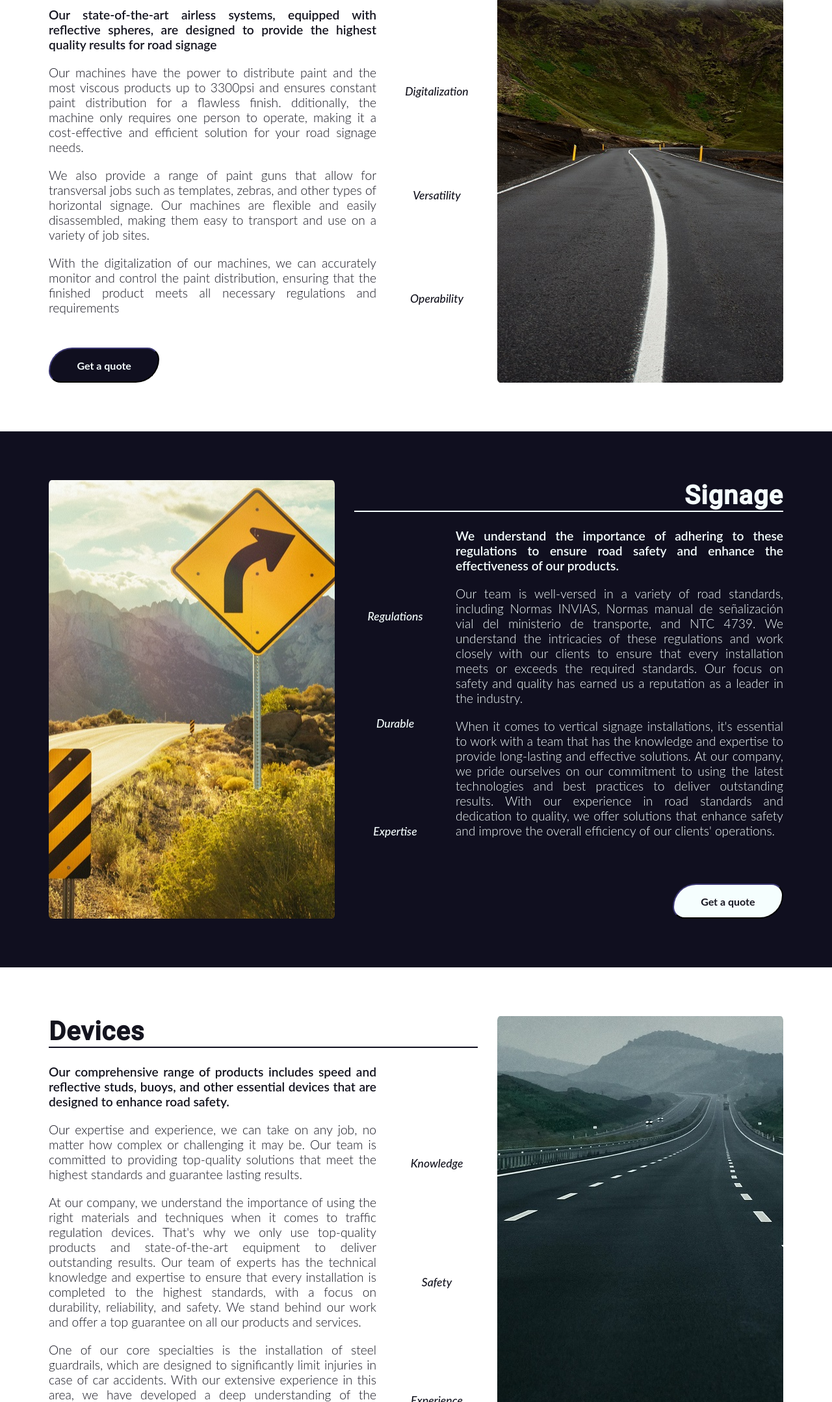
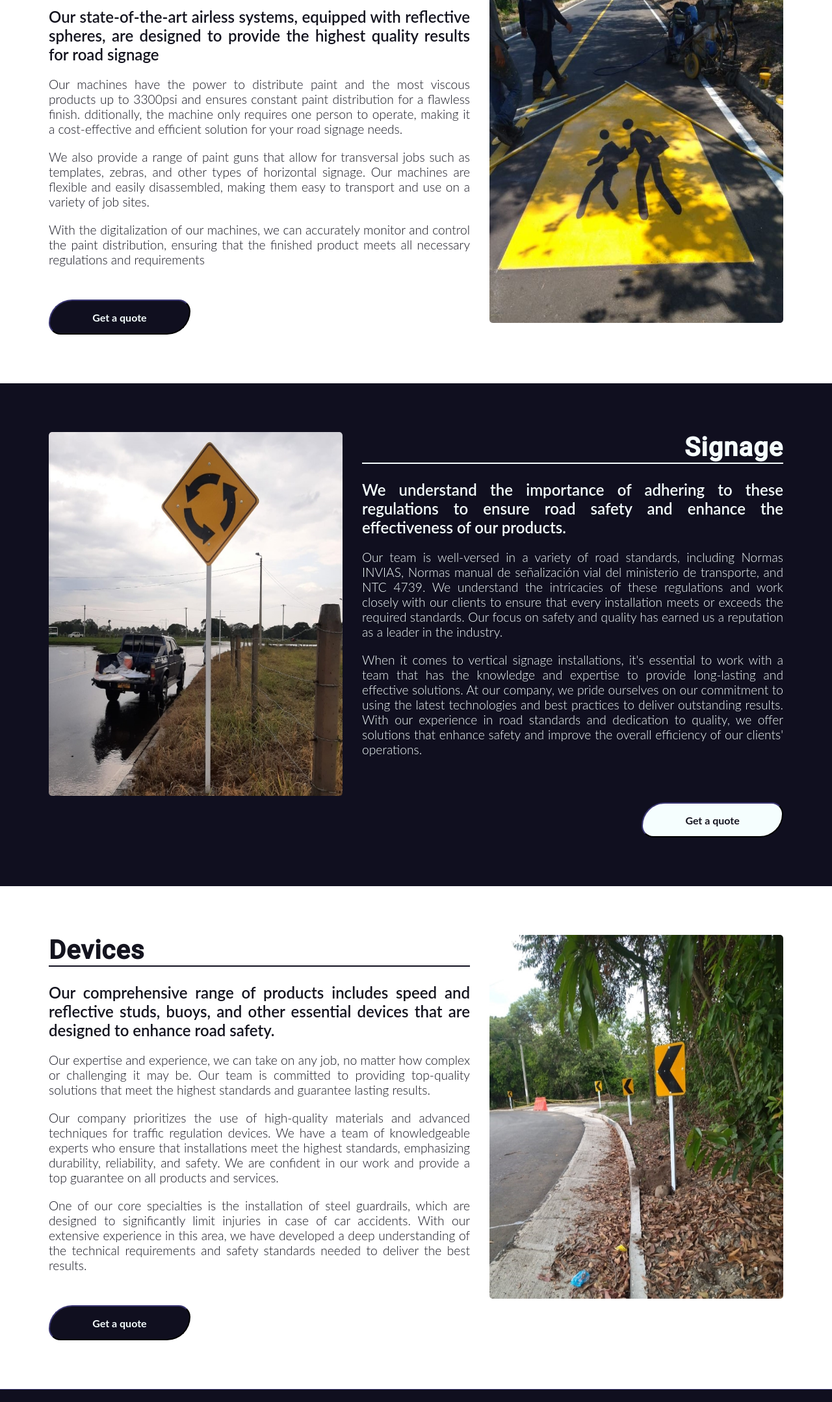
Before and after one commit to juanovt10/seprocivilCO, a plain HTML site: page services.html in a window 1280 px wide. Shown: the part 588-2746 px from the top of the page at 65% size. Drawn offline with Linux system fonts and the light colour scheme.

Commit message:
Replace current image placeholders with img tags in the services page

```diff
--- a/assets/css/style.css
+++ b/assets/css/style.css
@@ -632,7 +632,7 @@ p {
     display: flex;
     justify-content: space-evenly;
     gap: 20px;
-    margin-top: 75px; /* possible change */
+    margin-top: 75px;
 }
 
 #values_container div div {
@@ -663,11 +663,9 @@ p {
     #values_container div div {
         width: 100%;
     }
-
 }
 
 @media (max-width: 650px) {
-
     #company_info_container, #mission_vision_container, #values_container {
         margin: 50px 25px;
     }
@@ -678,8 +676,6 @@ p {
         font-size: 105%;
         margin: 20px 0;
     }
-
-
 }
 
 /* SERVICES PAGE STYLYING */
@@ -714,12 +710,11 @@ p {
     color: #f5fefe;
 }
 
-#services_paint_image {
+.services_container img,
+.services_container_inverted img {
     width: 40%;
-    margin: 0;
+    height: 70vh;
     border-radius: 1%;
-    background: url(../images/pexels-mads-thomsen-2739010\ \(1\).jpg) no-repeat center center;
-    transition: all 0.1s ease;
 }
 
 .services_text {
@@ -748,21 +743,8 @@ p {
     flex-direction: row-reverse;
 }
 
-.services_content div {
-    width: 80%;
-}
-
-.services_content ul {
-    width: 20%;
-    list-style-type: none;
-    display: flex;
-    flex-direction: column;
-    justify-content: space-evenly;
-    align-items: center;
-}
-
 .highlight_text {
-    font-size: 120%;
+    font-size: 150%;
     font-weight: 600;
     text-align: justify;
 }
@@ -798,31 +780,8 @@ p {
     font-style: italic;
 }
 
-.services_content li {
-    margin: 20px 0;
-    font-style: italic;
-    font-size: 110%;
-    font-weight: 500;
-}
-
-
 #signage_service {
     background-color: #100f1f;
-}
-
-#services_signage_image {
-    width: 40%;
-    margin: 0;
-    border-radius: 1%;
-    background: url(../images/pexels-athena-2994331.jpg) no-repeat center center;
-    transition: all 0.1s ease;
-}
-#services_devices_image {
-    width: 40%;
-    margin: 0;
-    border-radius: 1%;
-    background: url(../images/pexels-sami-aksu-9917086.jpg) no-repeat center center;
-    transition: all 0.1s ease;
 }
 
 @media (max-width: 1200px) {
@@ -830,17 +789,9 @@ p {
         width: 50%;
         margin: 0;
     }
-    #services_devices_image {
+    .services_container img,
+    .services_container_inverted img {
         width: 50%;
-    }
-    #services_signage_image {
-        width: 50%;
-    }
-    #services_paint_image {
-        width: 50%;
-    }
-    .services_text ul {
-        display: none;
     }
     .services_content div {
         width: 100%;
@@ -876,18 +827,10 @@ p {
     .services_quote_button div {
         width: 33%;
     }
-
-    #services_devices_image {
+    .services_container img,
+    .services_container_inverted img {
         width: 100%;
-        height: 400px;
-    }
-    #services_signage_image {
-        width: 100%;
-        height: 400px;
-    }
-    #services_paint_image {
-        width: 100%;
-        height: 400px;
+        height: auto;
     }
 }
 
--- a/services.html
+++ b/services.html
@@ -59,21 +59,9 @@
                             </div>
                         </a>
                     </div>
-                    <ul>
-                        <li>
-                            Digitalization
-                        </li>
-                        <li>
-                            Versatility
-                        </li>
-                        <li>
-                            Operability
-                        </li>
-                    </ul>
                 </div>
-
             </div>
-            <div id="services_paint_image"></div>
+            <img src="assets/images/services_paint_image.jpg" alt="Pedestrian signage painted in the road">
         </div>
     </section>
 
@@ -96,21 +84,10 @@
                             </div>
                         </a>
                     </div>
-                    <ul>
-                        <li>
-                            Regulations
-                        </li>
-                        <li>
-                            Durable
-                        </li>
-                        <li>
-                            Expertise
-                        </li>
-                    </ul>
                 </div>
-
             </div>
-            <div id="services_signage_image"></div>
+            <img src="assets/images/services_vertical_image.jpg" alt="vertical signage installation">
+        </div>
     </section>
 
     <section id="devices_service">
@@ -124,7 +101,7 @@
                             Our expertise and experience, we can take on any job, no matter how complex or challenging it may be. Our team is committed to providing top-quality solutions that meet the highest standards and guarantee lasting results.
                         </p>
                         <p>
-                            At our company, we understand the importance of using the right materials and techniques when it comes to traffic regulation devices. That's why we only use top-quality products and state-of-the-art equipment to deliver outstanding results. Our team of experts has the technical knowledge and expertise to ensure that every installation is completed to the highest standards, with a focus on durability, reliability, and safety. We stand behind our work and offer a top guarantee on all our products and services.
+                            Our company prioritizes the use of high-quality materials and advanced techniques for traffic regulation devices. We have a team of knowledgeable experts who ensure that installations meet the highest standards, emphasizing durability, reliability, and safety. We are confident in our work and provide a top guarantee on all products and services.
                         </p>
                         <p>
                             One of our core specialties is the installation of steel guardrails, which are designed to significantly limit injuries in case of car accidents. With our extensive experience in this area, we have developed a deep understanding of the technical requirements and safety standards needed to deliver the best results.
@@ -135,20 +112,10 @@
                             </div>
                         </a>
                     </div>
-                    <ul>
-                        <li>
-                            Knowledge
-                        </li>
-                        <li>
-                            Safety
-                        </li>
-                        <li>
-                            Experience
-                        </li>
-                    </ul>
                 </div>
             </div>
-            <div id="services_devices_image"></div>
+            <img src="assets/images/services_devices_image.jpg" alt="Road devices installed in a road curve">
+        </div>
     </section>
 
 
```
Also changed, not shown: assets/images/services_devices_image.jpg (added), assets/images/services_paint_image.jpg (added), assets/images/services_vertical_image.jpg (added).
